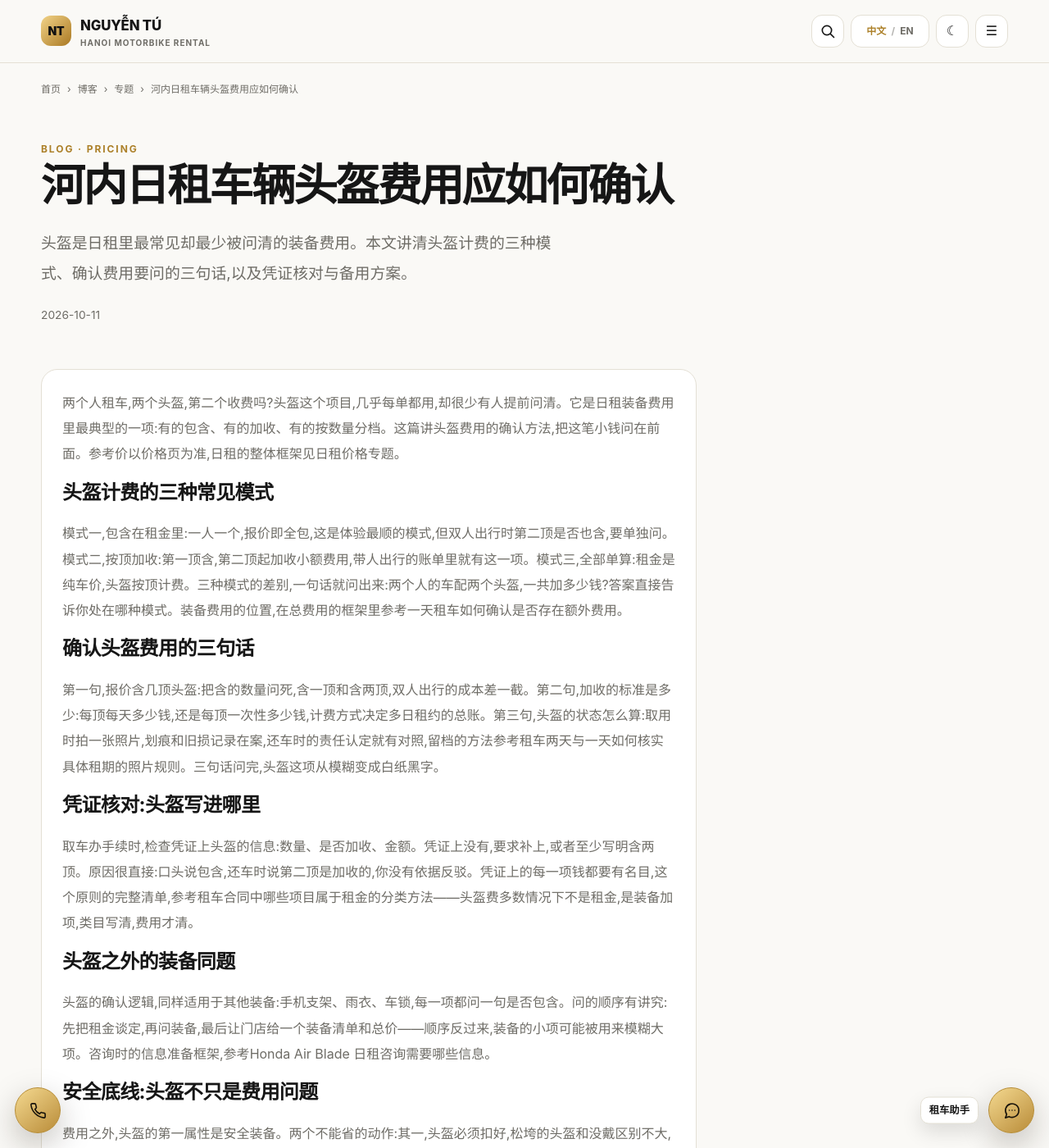
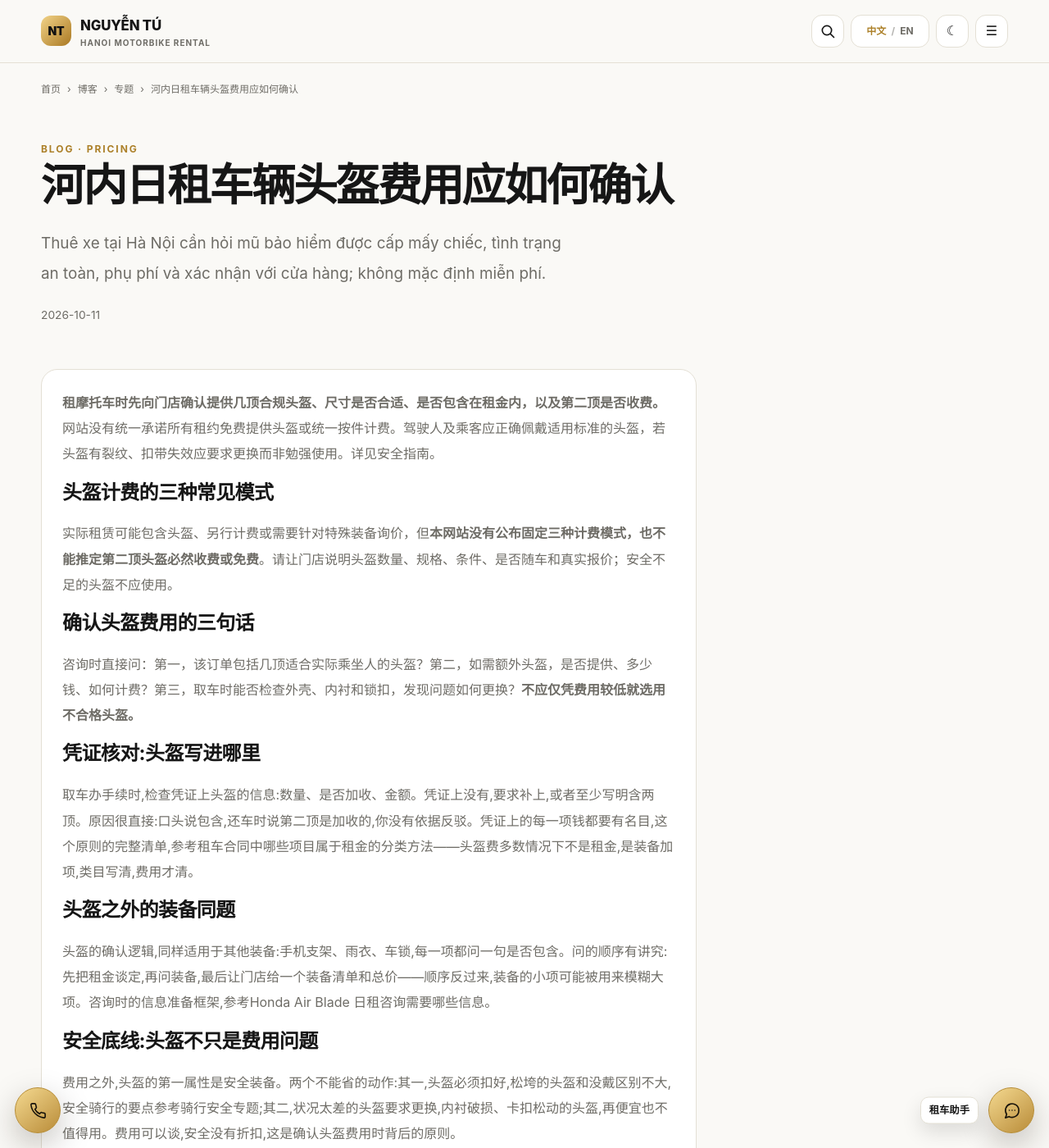
Before and after one commit to thuexemayhanoi/china, a Jekyll site: the page built from _posts/2026-10-11-hanoi-pricing-daily-22.md, in a window 1280 px wide and 1400 px high. Shown: the whole window at 82% size. Built offline with Jekyll 4.4.1, drawn with Linux system fonts in a browser that asks for light colours; some of the changed text lies outside the part shown.

Commit message:
seo(china): correct daily rental user question CN-72

```diff
--- a/_posts/2026-10-11-hanoi-pricing-daily-22.md
+++ b/_posts/2026-10-11-hanoi-pricing-daily-22.md
@@ -5,22 +5,23 @@ topic: "pricing"
 subtopic: "daily"
 permalink: "/blog/hanoi-pricing-daily-22/"
 title: "河内日租车辆头盔费用应如何确认"
-description: "头盔是日租里最常见却最少被问清的装备费用。本文讲清头盔计费的三种模式、确认费用要问的三句话,以及凭证核对与备用方案。"
+description: "Thuê xe tại Hà Nội cần hỏi mũ bảo hiểm được cấp mấy chiếc, tình trạng an toàn, phụ phí và xác nhận với cửa hàng; không mặc định miễn phí."
+last_modified_at: "2026-10-12"
 primary_keyword: "河内摩托车日租价格"
 date: "2026-10-11 18:13:23 +0700"
 seo_silo: "pricing/daily"
 breadcrumbs: [{"label": "博客", "href": "/blog/"}, {"label": "专题", "href": "/topics/pricing/daily/"}, {"label": "河内日租车辆头盔费用应如何确认"}]
 publication_method: "automated_qa"
 ---
-两个人租车,两个头盔,第二个收费吗?头盔这个项目,几乎每单都用,却很少有人提前问清。它是日租装备费用里最典型的一项:有的包含、有的加收、有的按数量分档。这篇讲头盔费用的确认方法,把这笔小钱问在前面。参考价以[价格页](/prices/)为准,日租的整体框架见[日租价格专题](/topics/pricing/daily/)。
+**租摩托车时先向门店确认提供几顶合规头盔、尺寸是否合适、是否包含在租金内，以及第二顶是否收费。**网站没有统一承诺所有租约免费提供头盔或统一按件计费。驾驶人及乘客应正确佩戴适用标准的头盔，若头盔有裂纹、扣带失效应要求更换而非勉强使用。详见[安全指南](/topics/guides/safety/)。
 
 ## 头盔计费的三种常见模式
 
-模式一,包含在租金里:一人一个,报价即全包,这是体验最顺的模式,但双人出行时第二顶是否也含,要单独问。模式二,按顶加收:第一顶含,第二顶起加收小额费用,带人出行的账单里就有这一项。模式三,全部单算:租金是纯车价,头盔按顶计费。三种模式的差别,一句话就问出来:两个人的车配两个头盔,一共加多少钱?答案直接告诉你处在哪种模式。装备费用的位置,在总费用的框架里参考[一天租车如何确认是否存在额外费用](/blog/hanoi-pricing-daily-10/)。
+实际租赁可能包含头盔、另行计费或需要针对特殊装备询价，但**本网站没有公布固定三种计费模式，也不能推定第二顶头盔必然收费或免费**。请让门店说明头盔数量、规格、条件、是否随车和真实报价；安全不足的头盔不应使用。
 
 ## 确认头盔费用的三句话
 
-第一句,报价含几顶头盔:把含的数量问死,含一顶和含两顶,双人出行的成本差一截。第二句,加收的标准是多少:每顶每天多少钱,还是每顶一次性多少钱,计费方式决定多日租约的总账。第三句,头盔的状态怎么算:取用时拍一张照片,划痕和旧损记录在案,还车时的责任认定就有对照,留档的方法参考[租车两天与一天如何核实具体租期](/blog/hanoi-pricing-daily-14/)的照片规则。三句话问完,头盔这项从模糊变成白纸黑字。
+咨询时直接问：第一，该订单包括几顶适合实际乘坐人的头盔？第二，如需额外头盔，是否提供、多少钱、如何计费？第三，取车时能否检查外壳、内衬和锁扣，发现问题如何更换？**不应仅凭费用较低就选用不合格头盔。**
 
 ## 凭证核对:头盔写进哪里
 
@@ -36,4 +37,4 @@ publication_method: "automated_qa"
 
 ## 结语
 
-头盔费用是小钱,但小钱也要问清:含几顶、加收多少、写进凭证。三句话加一次核对,双人出行的账单就不会冒出意外项。装备与费用的完整关系,回看[日租价格专题](/topics/pricing/daily/)。
+头盔既是安全装备，也可能涉及费用。请确认数量、真实状况与是否收费，并写进交接记录。**本站不保证某种头盔一定有库存或免费提供。**参见[交接指南](/blog/hanoi-rental-scooters-19/)。
```
